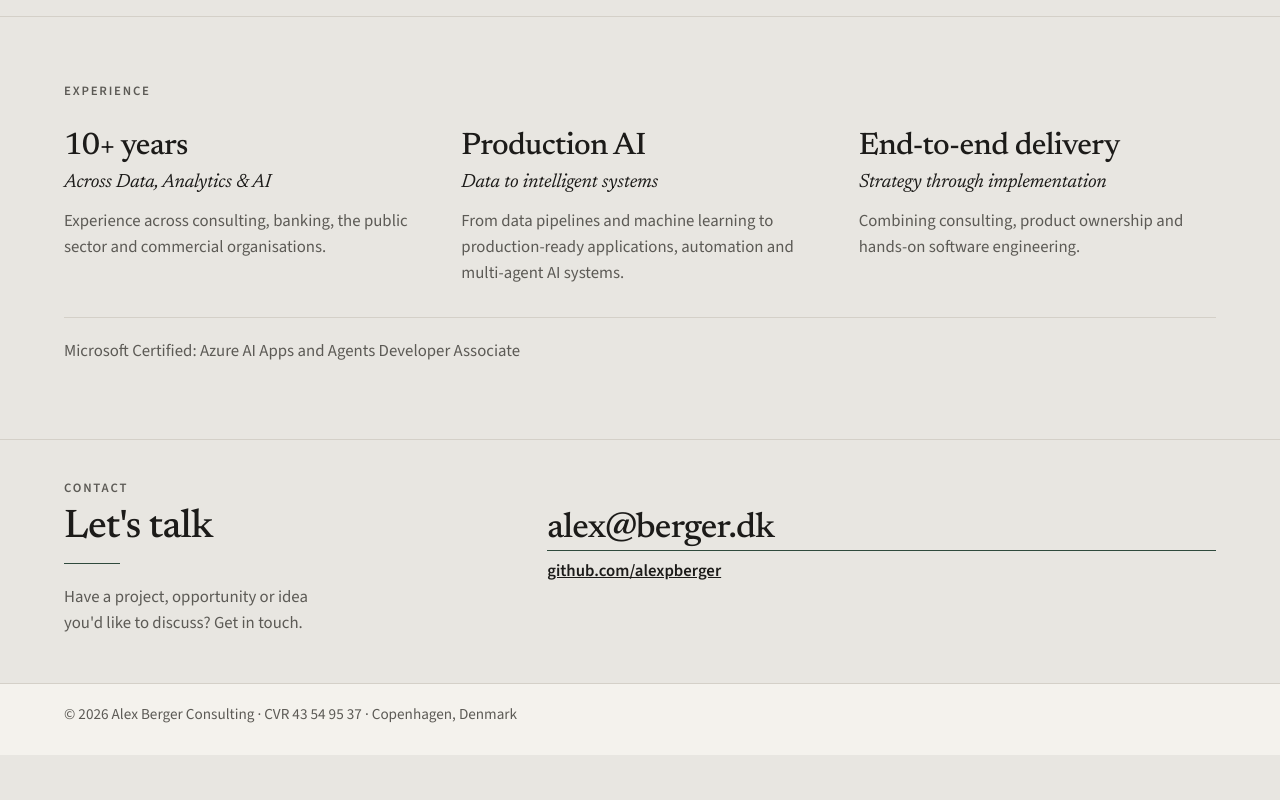
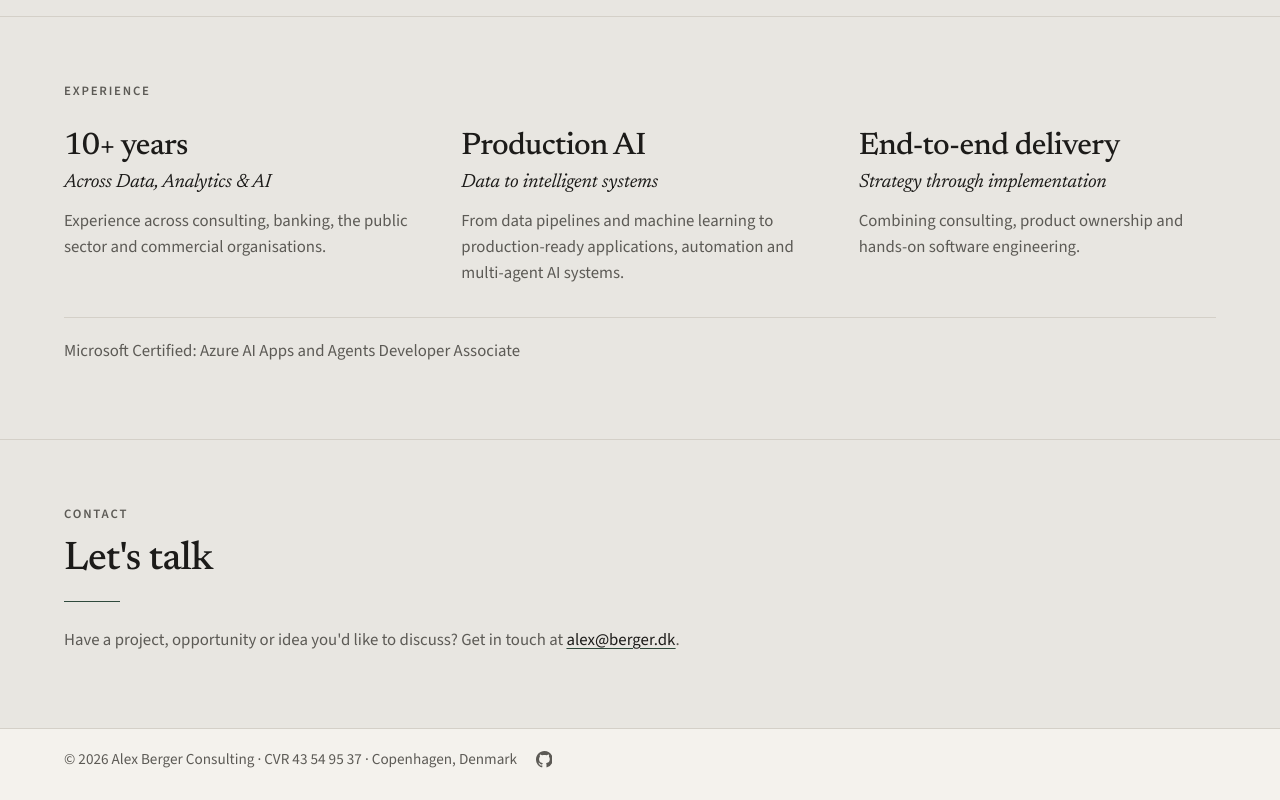
Before and after one commit to alexpberger/abc-website, a React (Vite) app: page / in a window 1280 px wide. Shown: the part 1273-2073 px from the top of the page. Before the commit the page ends 2028 px from the top, so only its background shows below. Built offline with nearby package versions, Linux system fonts and the light colour scheme.

Commit message:
Fold the contact email into the lead and move GitHub into the footer.

```diff
--- a/src/components/Contact.module.css
+++ b/src/components/Contact.module.css
@@ -1,82 +1,10 @@
-.section {
-  border-top: 1px solid var(--rule);
-  padding-top: clamp(1.75rem, 3vw, 2.5rem);
-  padding-bottom: clamp(2rem, 4vw, 3rem);
-}
-
-.title {
-  margin-top: 0.45rem;
-}
-
-.rule {
-  margin: 0.7rem 0 0.65rem;
-}
-
 .email {
-  display: inline-block;
-  margin-top: 0.85rem;
-  border-bottom: 1px solid var(--accent);
   color: var(--ink);
-  font-family: "Newsreader", Georgia, "Times New Roman", serif;
-  font-size: clamp(1.7rem, 3vw, 2.2rem);
-  font-weight: 500;
-  letter-spacing: -0.02em;
-  line-height: 1.2;
-  text-decoration: none;
+  text-decoration: underline;
+  text-decoration-color: var(--accent);
+  text-underline-offset: 0.18em;
 }
 
 .email:hover {
   color: var(--accent);
 }
-
-.github {
-  margin-top: 0.45rem;
-}
-
-.github a {
-  font-weight: 600;
-}
-
-@media (min-width: 1100px) {
-  .grid {
-    display: grid;
-    grid-template-columns: 27rem minmax(0, 1fr);
-    column-gap: clamp(3rem, 4vw, 5rem);
-    grid-template-areas:
-      "label ."
-      "title email"
-      "rule github"
-      "lead .";
-    align-items: baseline;
-  }
-
-  .label {
-    grid-area: label;
-  }
-
-  .title {
-    grid-area: title;
-  }
-
-  .rule {
-    grid-area: rule;
-    align-self: start;
-  }
-
-  .lead {
-    grid-area: lead;
-    align-self: start;
-  }
-
-  .email {
-    grid-area: email;
-    margin-top: 0;
-    align-self: baseline;
-  }
-
-  .github {
-    grid-area: github;
-    margin-top: 0.35rem;
-    align-self: start;
-  }
-}
--- a/src/components/Contact.tsx
+++ b/src/components/Contact.tsx
@@ -7,27 +7,22 @@ import styles from "./Contact.module.css";
 export function Contact() {
   return (
     <section
-      className={styles.section}
+      className={`${section.block} ${section.ruled}`}
       id={site.contact.id}
       aria-labelledby="contact-title"
     >
       <div className={layout.inner}>
-        <div className={styles.grid}>
-          <p className={`section-label ${styles.label}`}>
-            {site.contact.label}
-          </p>
-          <h2 id="contact-title" className={`${section.heading} ${styles.title}`}>
-            {site.contact.title}
-          </h2>
-          <hr className={`${section.rule} ${styles.rule}`} />
-          <p className={`${section.copy} ${styles.lead}`}>{site.contact.lead}</p>
+        <p className="section-label">{site.contact.label}</p>
+        <h2 id="contact-title" className={section.heading}>
+          {site.contact.title}
+        </h2>
+        <hr className={section.rule} />
+        <p className={section.copy}>
+          {site.contact.lead}{" "}
           <a className={styles.email} href={site.mailto}>
             {site.email}
-          </a>
-          <p className={styles.github}>
-            <a href={site.githubUrl}>{site.githubLabel}</a>
-          </p>
-        </div>
+          </a>.
+        </p>
       </div>
     </section>
   );
--- a/src/components/Footer.module.css
+++ b/src/components/Footer.module.css
@@ -4,9 +4,27 @@
 }
 
 .inner {
+  display: flex;
+  flex-wrap: wrap;
+  align-items: center;
+  gap: 0.75rem 1.15rem;
   padding-block: 1.2rem 1.8rem;
   color: var(--ink-muted);
   font-size: 0.95rem;
+}
+
+.github {
+  display: inline-flex;
+  color: var(--ink-muted);
+}
+
+.github svg {
+  width: 1.05rem;
+  height: 1.05rem;
+}
+
+.github:hover {
+  color: var(--accent);
 }
 
 .meta {
--- a/src/components/Footer.tsx
+++ b/src/components/Footer.tsx
@@ -15,6 +15,18 @@ export function Footer() {
             </span>
           ))}
         </p>
+        <a
+          className={styles.github}
+          href={site.githubUrl}
+          aria-label={site.githubLabel}
+        >
+          <svg viewBox="0 0 16 16" aria-hidden="true">
+            <path
+              fill="currentColor"
+              d="M8 0C3.58 0 0 3.58 0 8c0 3.54 2.29 6.53 5.47 7.59.4.07.55-.17.55-.38 0-.19-.01-.82-.01-1.49-2.01.37-2.53-.49-2.69-.94-.09-.23-.48-.94-.82-1.13-.28-.15-.68-.52-.01-.53.63-.01 1.08.58 1.23.82.72 1.21 1.87.87 2.33.66.07-.52.28-.87.51-1.07-1.78-.2-3.64-.89-3.64-3.95 0-.87.31-1.59.82-2.15-.08-.2-.36-1.02.08-2.12 0 0 .67-.21 2.2.82.64-.18 1.32-.27 2-.27s1.36.09 2 .27c1.53-1.04 2.2-.82 2.2-.82.44 1.1.16 1.92.08 2.12.51.56.82 1.27.82 2.15 0 3.07-1.87 3.75-3.65 3.95.29.25.54.73.54 1.48 0 1.07-.01 1.93-.01 2.2 0 .21.15.46.55.38A8.013 8.013 0 0016 8c0-4.42-3.58-8-8-8z"
+            />
+          </svg>
+        </a>
       </div>
     </footer>
   );
--- a/src/content/site.ts
+++ b/src/content/site.ts
@@ -63,7 +63,7 @@ export const site = {
     id: "contact",
     label: "Contact",
     title: "Let's talk",
-    lead: "Have a project, opportunity or idea you'd like to discuss? Get in touch.",
+    lead: "Have a project, opportunity or idea you'd like to discuss? Get in touch at",
   },
   footer: {
     parts: [
```
